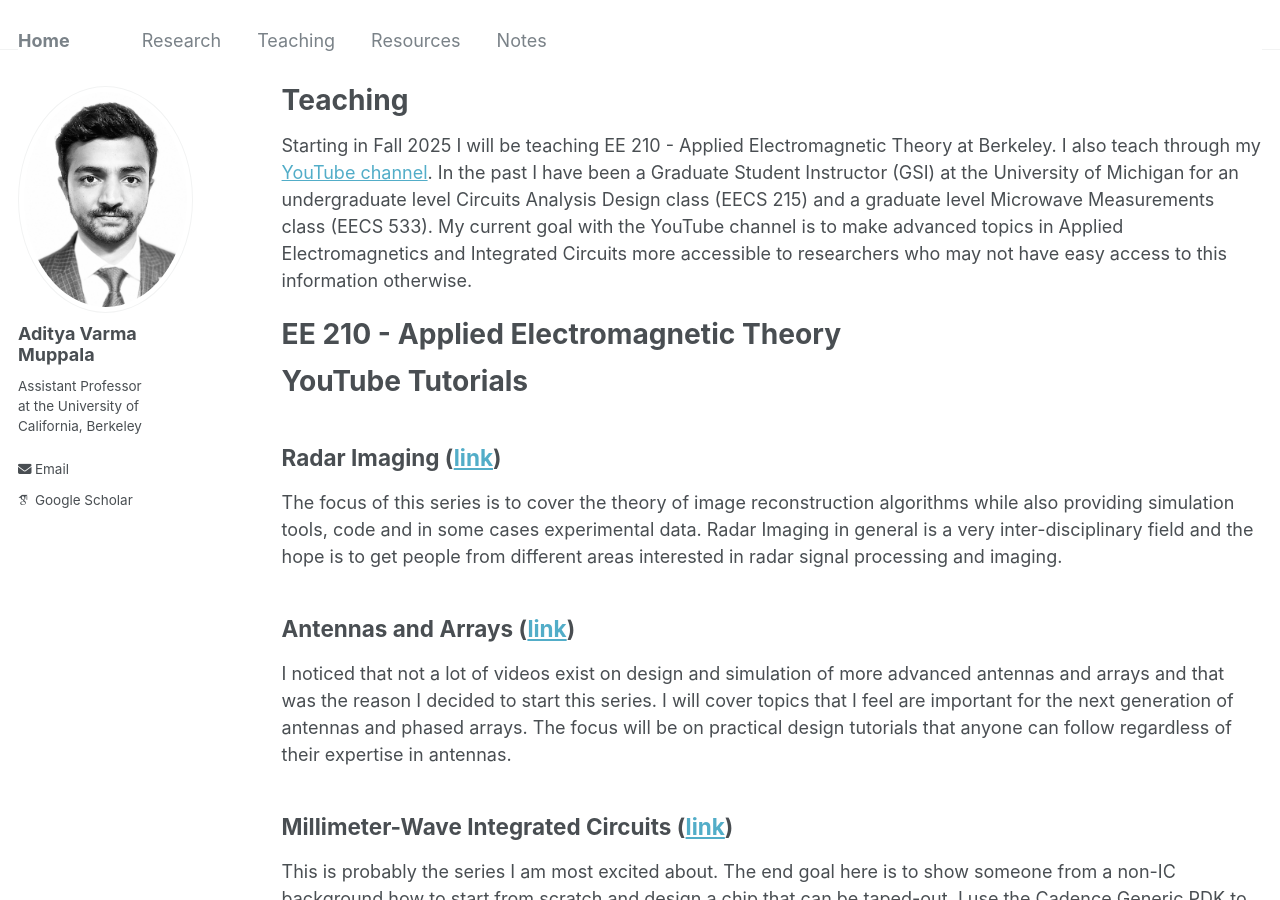
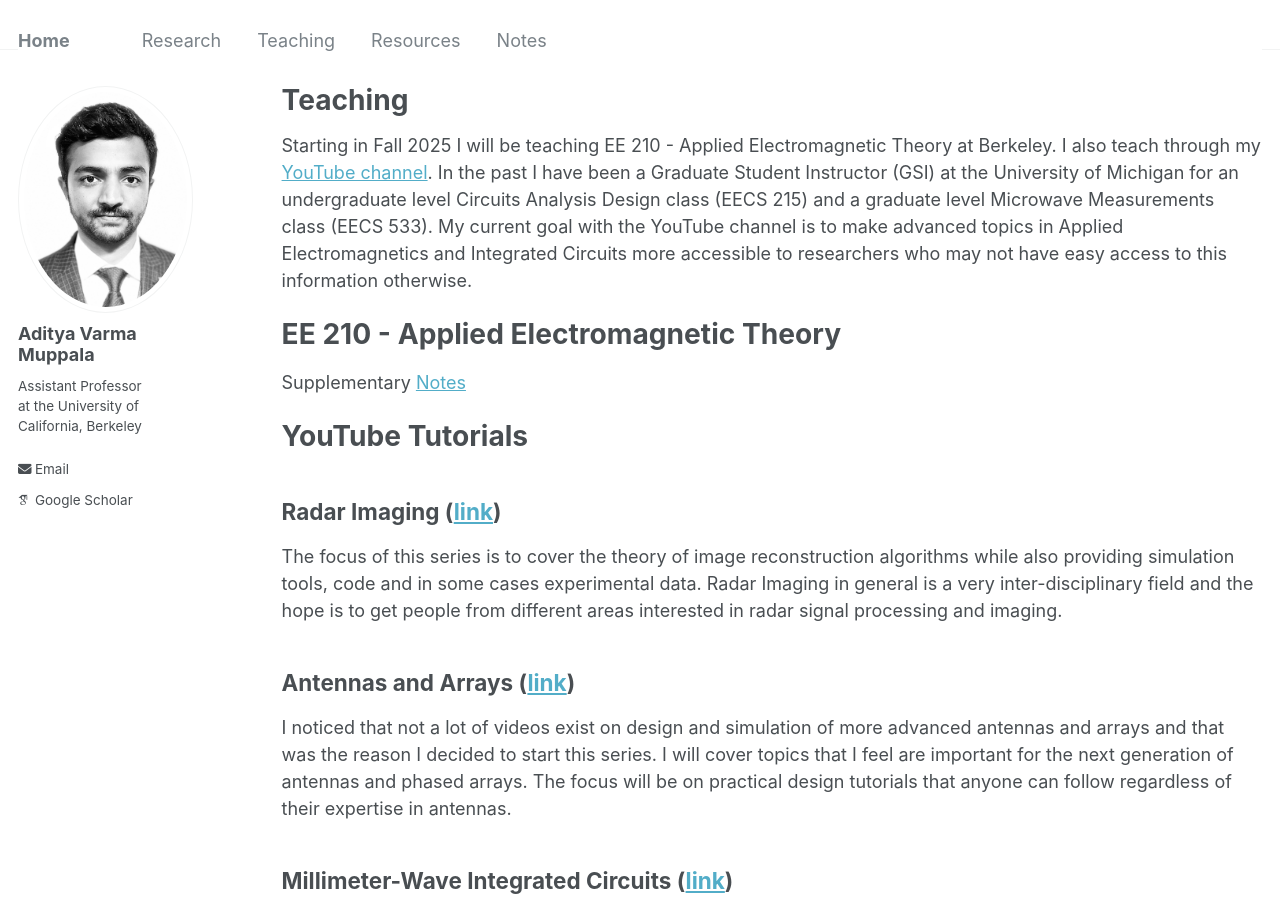
Before and after one commit to AdityaMuppala/adityamuppala.github.io, a Jekyll site: the page built from _pages/teaching.md, in a window 1280 px wide and 900 px high. Built offline with Jekyll 4.4.1, drawn with Linux system fonts in a browser that asks for light colours; some web fonts are replaced.

Commit message:
Update teaching.md

```diff
--- a/_pages/teaching.md
+++ b/_pages/teaching.md
@@ -8,8 +8,7 @@ Starting in Fall 2025 I will be teaching EE 210 - Applied Electromagnetic Theory
 
 # EE 210 - Applied Electromagnetic Theory
 
-
-
+Supplementary [Notes](https://adityamuppala.github.io/assets/Notes_EE210/EE210_Supplementary_Notes.pdf)
 
 # YouTube Tutorials
 
```
